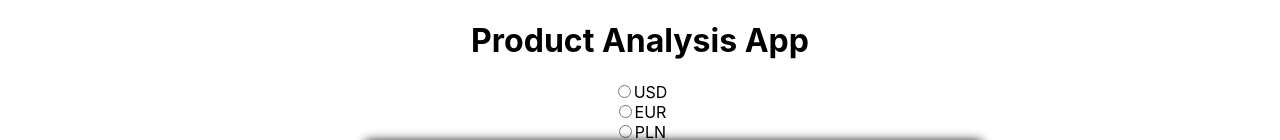
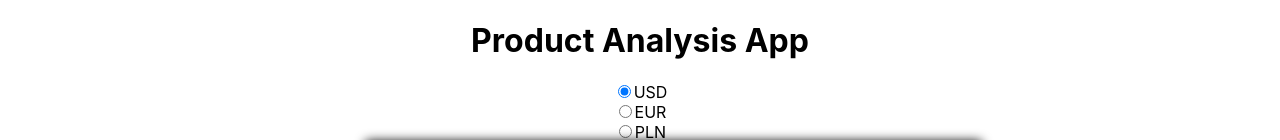
Before and after one commit to Spearek/React-Product-analisis-APP, a React (Create React App) app in the folder analysis-app/: page / in a window 1280 px wide. Shown: the top 140 px of the page. Built offline with nearby package versions, Linux system fonts and the light colour scheme.

Commit message:
currencyChangeHandler function implemented

```diff
--- a/analysis-app/src/App.js
+++ b/analysis-app/src/App.js
@@ -84,12 +84,28 @@ class App extends Component {
     this.setState({activeProduct: newProduct[0]});
   }
 
+  currencyChangeHandler = (event) => {
+
+   let newCurrencies = JSON.parse(JSON.stringify(this.state.currencies));
+   let activeCurrency = this.state.currencies.filter((symbol)=>{ return symbol.name === event.target.value; });
+
+    newCurrencies.map((currency)=>{
+      return currency.name === activeCurrency[0].name ? currency.active = true : currency.active = false
+   });
+
+   this.setState({currencies:newCurrencies});
+
+  }
+
 
   render() {
     return (
       <div className="App">
         <h1>Product Analysis App</h1>
-        <Currencies/>
+        <Currencies
+        currencies={this.state.currencies}
+        changed={this.currencyChangeHandler}/>
+
         <div className="topOfLayout">
             <Switcher
               list={this.state.products}
--- a/analysis-app/src/components/Currencies/Currencies.js
+++ b/analysis-app/src/components/Currencies/Currencies.js
@@ -1,7 +1,7 @@
 import React from 'react';
 
 
-const currencies = () => {
+const currencies = (props) => {
 
 
     return(
@@ -9,19 +9,19 @@ const currencies = () => {
 
             <div className="radio">
                 <label>
-                 <input type='radio' value="USD" ></input>USD
+                 <input type='radio' value="USD" onChange={props.changed} checked={props.currencies[0].active}></input>USD
                 </label>
             </div>
 
             <div className="radio">
                 <label>
-                <input type='radio' value="EUR" ></input>EUR
+                <input type='radio' value="EUR" onChange={props.changed} checked={props.currencies[1].active} ></input>EUR
                 </label>
             </div>
 
             <div className="radio">
                 <label>
-                    <input type='radio'value="PLN"></input>PLN
+                    <input type='radio'value="PLN" onChange={props.changed} checked={props.currencies[2].active} ></input>PLN
                 </label>
             </div>
 
```
